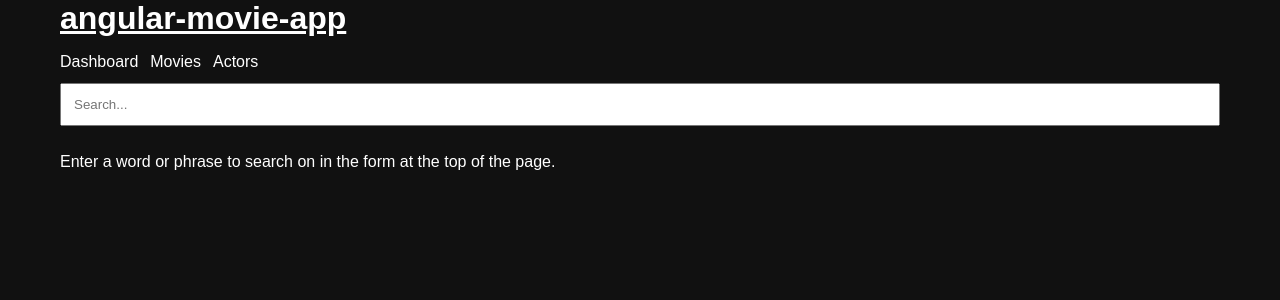
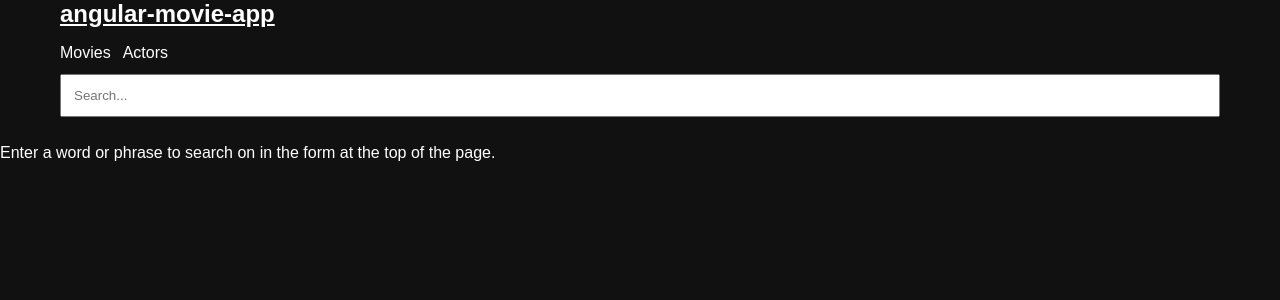
Before and after one commit to lkritsimas/angular-movie-app, an Angular app: page /search in a window 1280 px wide. Shown: the top 300 px of the page. Built offline with nearby package versions, Linux system fonts and the light colour scheme.

Commit message:
Add similar movies

```diff
--- a/src/app/app.component.html
+++ b/src/app/app.component.html
@@ -1,8 +1,6 @@
-<h1><a routerLink="/">{{ title }}</a></h1>
-
 <nav>
+  <h1><a routerLink="/">{{ title }}</a></h1>
   <ul>
-    <li><a routerLink="/">Dashboard</a></li>
     <li><a routerLink="/movies">Movies</a></li>
     <li><a routerLink="/actors">Actors</a></li>
   </ul>
--- a/src/app/app.component.scss
+++ b/src/app/app.component.scss
@@ -1,4 +1,8 @@
-:host ul {
+nav {
+    padding: 0 60px;
+}
+
+ul {
     padding: 0;
 
     li {
@@ -8,7 +12,7 @@
     }
 }
 
-:host li a {
+li a {
     font-size: 16px;
     padding-right: 12px;
     text-decoration: none;
--- a/src/app/movie-detail/movie-detail.component.html
+++ b/src/app/movie-detail/movie-detail.component.html
@@ -1,8 +1,16 @@
 <div *ngIf="movie" class="details">
-    <img src="https://image.tmdb.org/t/p/w200/{{ movie.poster_path }}" />
+    <img src="https://image.tmdb.org/t/p/w342/{{ movie.poster_path }}" />
     <div class="summary">
-        <h2>{{ movie.title }} <small class="year">({{ movie.release_date }})</small></h2>
+        <h2>{{ movie.title }} <small class="year">({{ movie.release_date | date: 'yyyy' }})</small></h2>
         <p>{{ movie.runtime }} min </p>
         {{ movie.overview }}
     </div>
+
+    <div *ngIf="similarMovies && similarMovies.results.length" class="similar">
+        <h3>Similar movies</h3>
+        <a *ngFor="let similarMovie of similarMovies.results | slice:0:10" class="movie"
+            routerLink="/title/{{ similarMovie.id }}">
+            <img src="https://image.tmdb.org/t/p/w154/{{ similarMovie.poster_path }}" />
+        </a>
+    </div>
 </div>
--- a/src/app/movie-detail/movie-detail.component.scss
+++ b/src/app/movie-detail/movie-detail.component.scss
@@ -1,8 +1,9 @@
-$width: 1160px;
+$width: 100%;
 
 .details {
     width: $width;
     margin: 0 auto;
+    padding: 0 60px;
 
     img {
         float: left;
@@ -10,7 +11,15 @@ $width: 1160px;
     }
 
     .summary {
-        display: inline;
+        display: block;
+    }
+
+    .similar {
+        clear: both;
+
+        .movie img {
+            margin: 8px;
+        }
     }
 
     .year {
--- a/src/app/movie-detail/movie-detail.component.ts
+++ b/src/app/movie-detail/movie-detail.component.ts
@@ -11,14 +11,27 @@ import { ActivatedRoute } from '@angular/router';
 })
 export class MovieDetailComponent implements OnInit {
   movie: any;
+  similarMovies: any;
 
   constructor(private route: ActivatedRoute, private movieService: MovieService) {
     const id = this.route.snapshot.paramMap.get("id");
+
+    this.getMovieDetails(id);
+    this.getSimilarMovies(id);
+  }
+
+  ngOnInit(): void { }
+
+  getMovieDetails(id: string): void {
     this.movieService.getMovieDetails(id).subscribe(movie => {
       this.movie = movie;
     });
   }
 
-  ngOnInit(): void { }
+  getSimilarMovies(id: string): void {
+    this.movieService.getSimilarMovies(id).subscribe(similarMovies => {
+      this.similarMovies = similarMovies;
+    });
+  }
 
 }
--- a/src/app/movie.service.ts
+++ b/src/app/movie.service.ts
@@ -4,7 +4,6 @@ import { catchError, map, tap, debounceTime, distinctUntilChanged, switchMap } f
 import { HttpClient, HttpHeaders } from '@angular/common/http';
 
 import { API_KEY } from './api';
-import { Movie } from './movie';
 import { Router } from '@angular/router';
 
 @Injectable({
@@ -31,6 +30,14 @@ export class MovieService {
     const searchString = this.createUrlString(`${this.movieDetailsEndpoint}/${id}`);
     return this.httpClient.get(searchString).pipe(
       tap(_ => console.log(`fetched movie ${id}`))
+    );
+  }
+
+
+  getSimilarMovies(id: string): Observable<any> {
+    const searchString = this.createUrlString(`/movie/${id}/similar`);
+    return this.httpClient.get(searchString).pipe(
+      tap(_ => console.log(`fetched movies ${id}`))
     );
   }
 
--- a/src/app/movies/movies.component.scss
+++ b/src/app/movies/movies.component.scss
@@ -1,3 +1,7 @@
+ul {
+    padding: 0 48px;
+}
+
 li {
     display: inline-block;
     width: 200px;
--- a/src/styles.scss
+++ b/src/styles.scss
@@ -1,5 +1,5 @@
 /* You can add global styles to this file, and also import other style files */
-$width: 1160px;
+$width: 100%;
 
 * {
     box-sizing: border-box;
```
